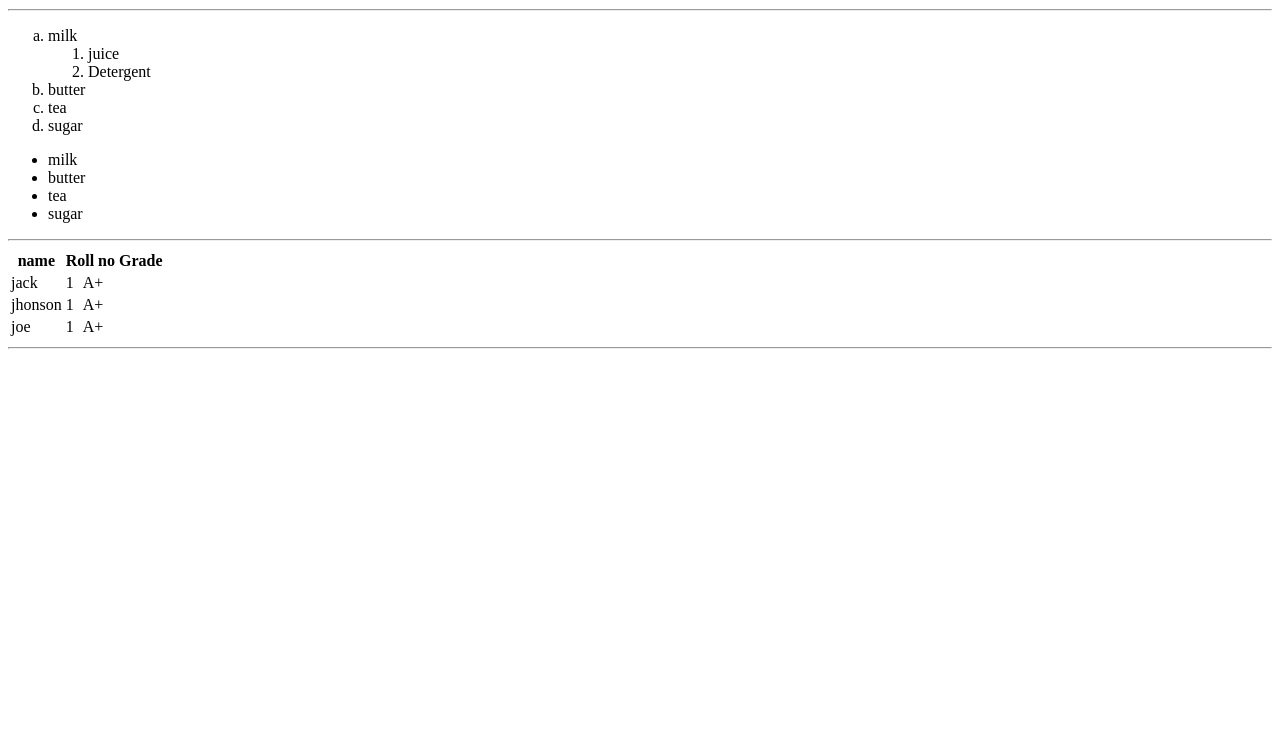
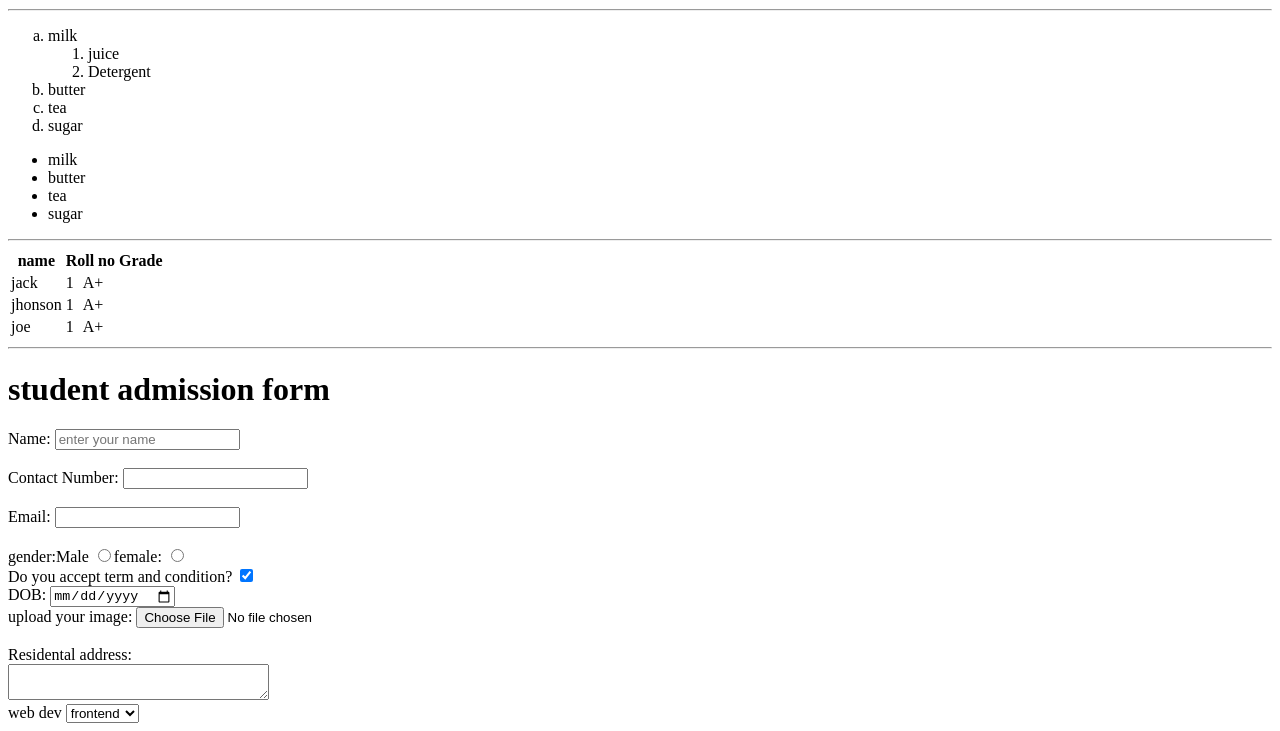
Before and after one commit to uzair6677/html-course, a plain HTML site: page index.html in a window 1280 px wide. Shown: the part 1567-2298 px from the top of the page. Before the commit the page ends 1924 px from the top, so only its background shows below. Drawn offline with Linux system fonts and the light colour scheme.

Commit message:
form and lable

```diff
--- a/index.html
+++ b/index.html
@@ -97,7 +97,42 @@
             </tr>
         </tbody>
     </table>
-<hr>
+    <hr>
+    <!-- form and input -->
+    <h1>student admission form</h1>
+    <form action="backend.php">
+        <div>
+            Name: <input type="text" name="sudentName" value="" placeholder="enter your name">
+        </div><br>
+        <div>
+            Contact Number: <input type="number" name="contactNumber" id="">
+        </div>
+        <br>
+        <div>Email: <input type="email" name="email" id="">
+        </div>
+        <br>
+        gender:Male <input type="radio" name="gender2" id="">female: <input type="radio" name="gender" id="">
+        <br>
+        <div>
+            Do you accept term and condition? <input type="checkbox" checked name="" id="">
+        </div>
+        <div>
+            DOB: <input type="date" name="dob" id="">
+        </div>
+        <div>
+            upload your image: <input type="file" name="file" id="" accept="image/*">
+
+        </div>
+        <br>
+        Residental address:<br> <textarea name="address" cols="30" row="60" id=""></textarea>
+        <br>
+        web dev <select name="options" id="">
+            <option value="">frontend</option>
+            <option value="">backend</option>
+            <option value="">fullstack</option>
+        </select>
+
+    </form>
 </body>
 
 </html>
```
